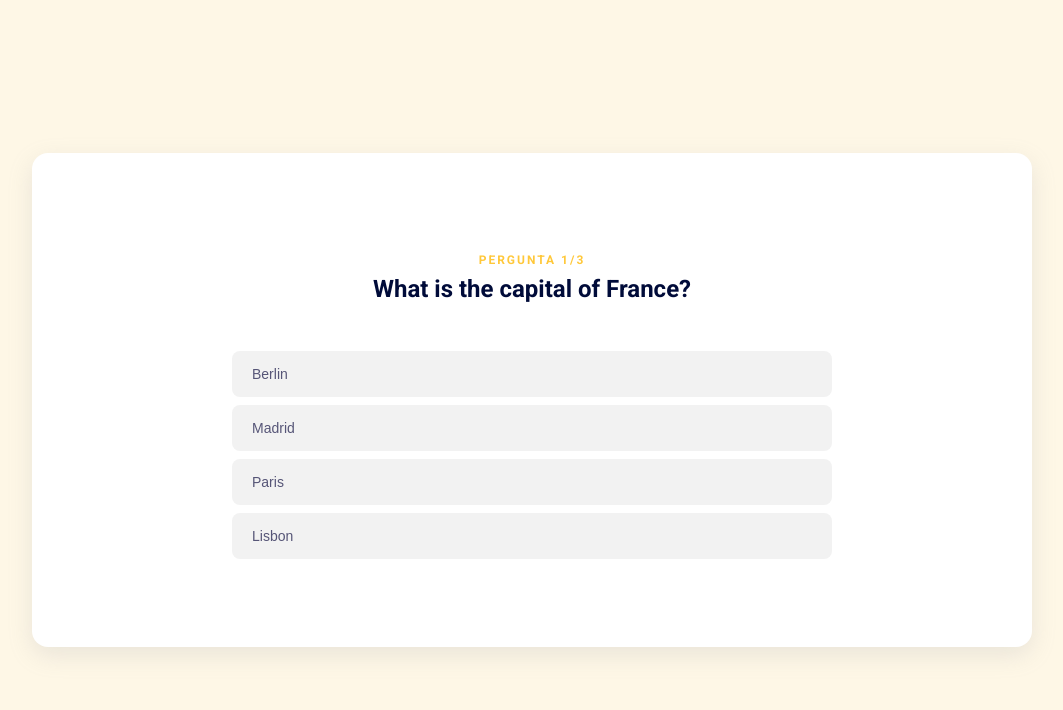
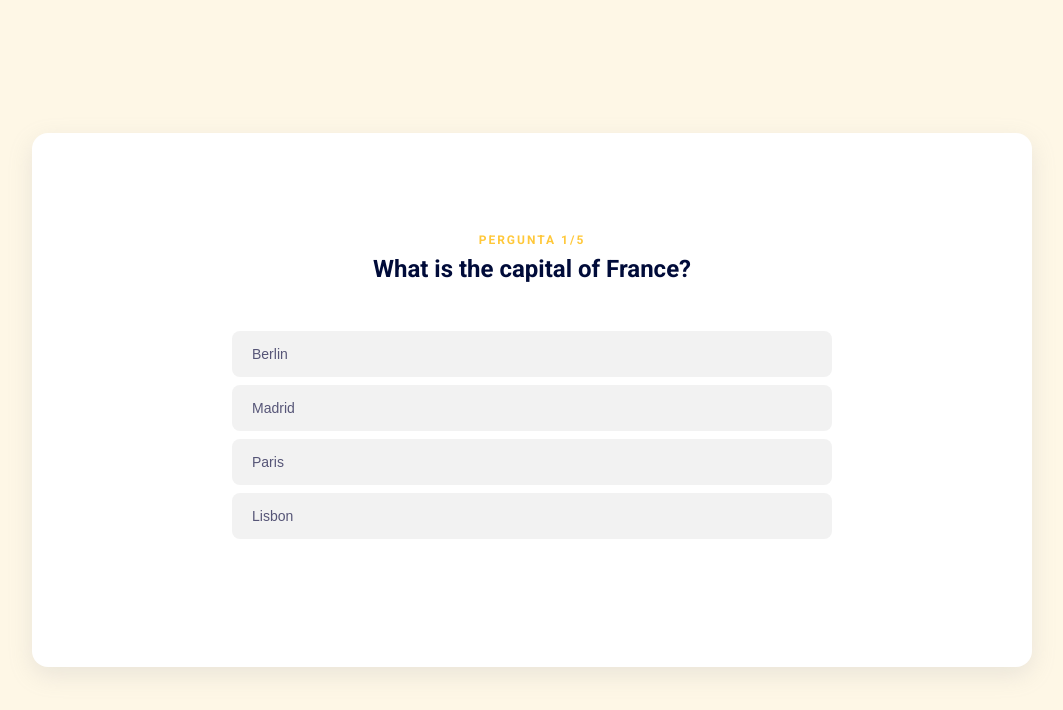
Before and after one commit to dexfs/dsm-prj-01-quiz, a React (Vite) app: page / in a window 1280 px wide. Shown: the top 710 px of the page, without its empty margins (108-1171 px from the left). Built offline with nearby package versions, Linux system fonts and the light colour scheme.

Commit message:
feat: add navigation

```diff
--- a/src/Components/Quiz/index.jsx
+++ b/src/Components/Quiz/index.jsx
@@ -1,6 +1,7 @@
 import {useState} from "react";
 import {QuestionAnswer} from "../QuestionAnswer/index.jsx";
 import S from './styles.module.css'
+import {Button} from "../Button/index.jsx";
 
 const QUESTIONS =  [
     {
@@ -63,7 +64,7 @@ const QUESTIONS =  [
 
 
 export function Quiz() {
-    const currentQuestion = QUESTIONS[0];
+    const [currentQuestionIndex, setCurrentQuestionIndex] = useState(0)
     const [correctAnswersCount, setCorrectAnswersCount] = useState(0)
     const [isCurrentQuestionAnswered, setIsCurrentQuestionAnswered] = useState(false)
     const handleAnswerQuestion = (event, question, answer) => {
@@ -79,12 +80,21 @@ export function Quiz() {
         setIsCurrentQuestionAnswered(true)
     }
 
+    const handleNextQuestion = () => {
+        if (currentQuestionIndex + 1 < QUESTIONS.length) {
+            setCurrentQuestionIndex(index => index + 1)
+        }
+
+        setIsCurrentQuestionAnswered(false)
+    }
+
+    const currentQuestion = QUESTIONS[currentQuestionIndex];
     return (
         <div className={S.container}>
             <div className={S.card}>
                 <div className={S.quiz}>
                     <header className={S.quizHeader}>
-                        <span className={S.questionCount}>PERGUNTA 1/3</span>
+                        <span className={S.questionCount}>PERGUNTA {currentQuestionIndex+1}/{QUESTIONS.length}</span>
                         <p className={S.question}>
                             {currentQuestion.question}
                         </p>
@@ -100,6 +110,7 @@ export function Quiz() {
                             </li>
                         ))}
                     </ul>
+                    {isCurrentQuestionAnswered && <Button onClick={handleNextQuestion}>Próxima pergunta</Button>}
                 </div>
 
             </div>
--- a/src/Components/Quiz/styles.module.css
+++ b/src/Components/Quiz/styles.module.css
@@ -48,6 +48,7 @@
 
 .answers {
     margin-top: 40px;
+    margin-bottom: 40px;
     max-width: 600px;
     width: 100%;
 }
```
